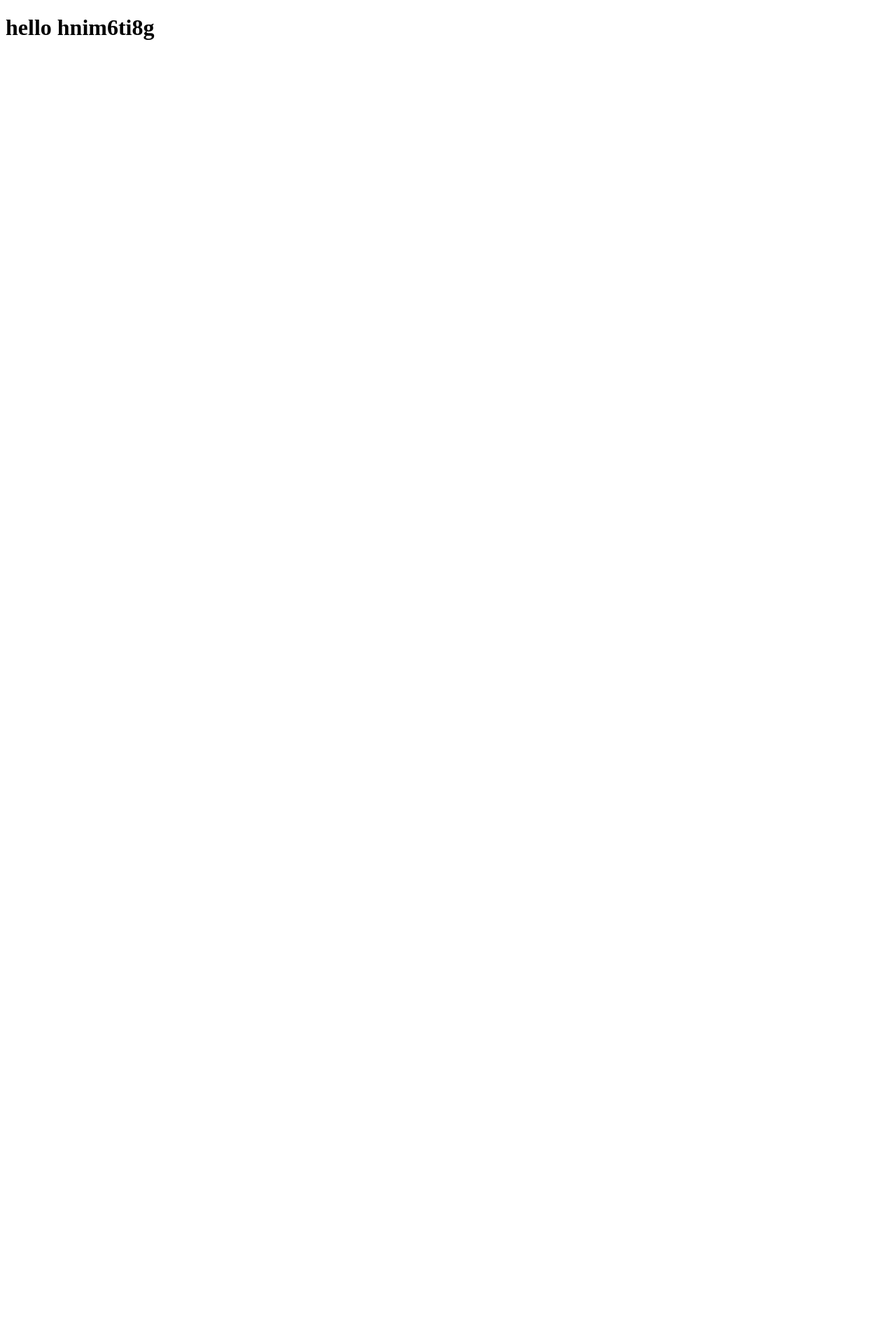
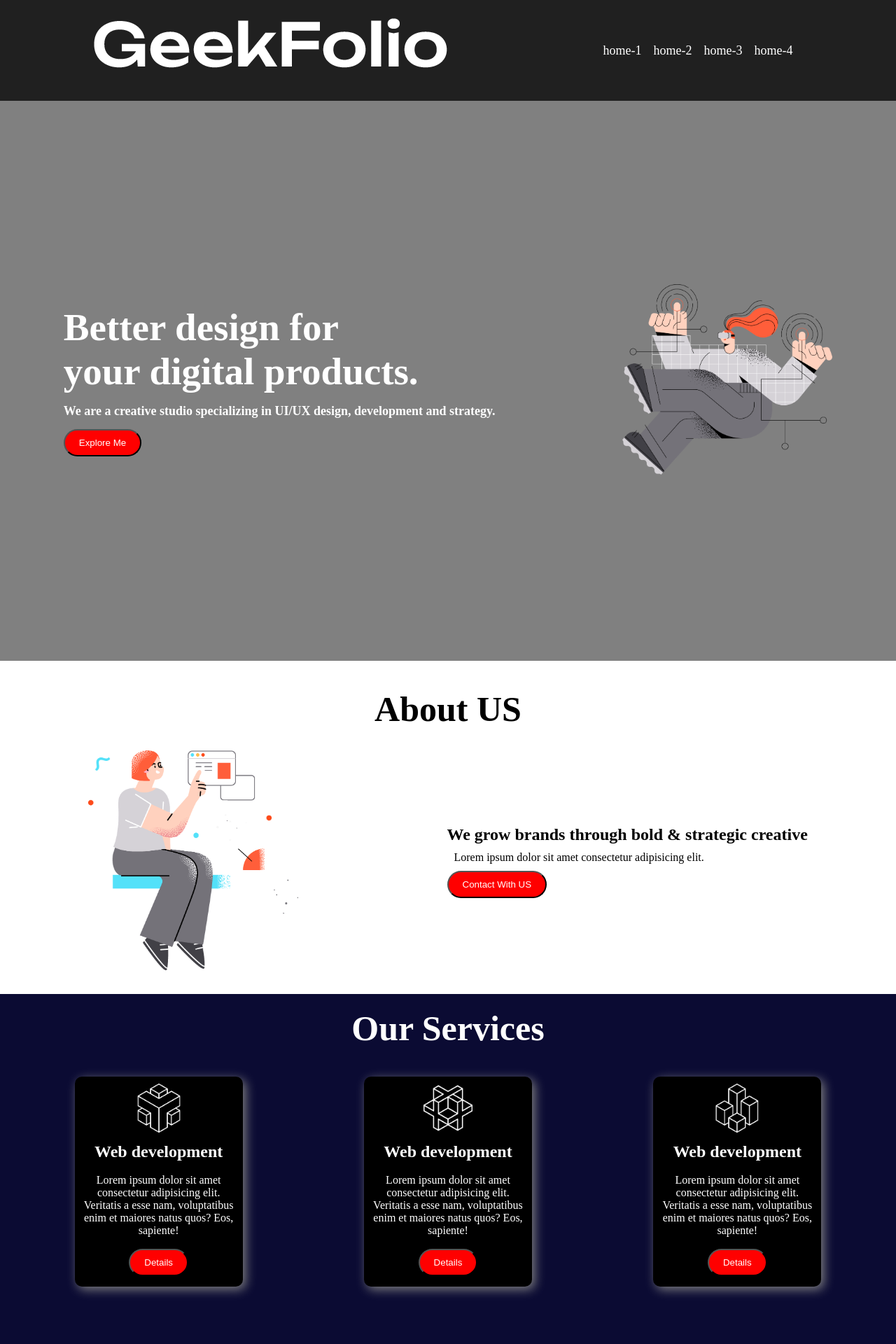
Before and after one commit to mrsaiful778/practice, a plain HTML site: page index.html in a window 1280 px wide. Shown: the whole page at 70% size. Before the commit the page ends 800 px from the top, so only its background shows below. Drawn offline with Linux system fonts and the light colour scheme.

Commit message:
added index file

```diff
--- a/index.html
+++ b/index.html
@@ -3,11 +3,84 @@
 <head>
     <meta charset="UTF-8">
     <meta name="viewport" content="width=device-width, initial-scale=1.0">
-    <title>Document</title>
+    <title>My  First Github project</title>
+    <link rel="stylesheet" href="style.css">
 </head>
 <body>
-    <h1>
-        hello hnim6ti8g
-    </h1>
+    <header>
+        <nav>
+            <div class="menu-container">
+                <div class="logo">
+                    <img src="./logo-light.png" alt="">
+                </div>
+                <div class="menus">
+                    <li class="item">home-1</li>
+                    <li class="item">home-2</li>
+                    <li class="item">home-3</li>
+                    <li class="item">home-4</li>
+
+                </div>
+            </div>
+        </nav>
+    </header>
+    <main>
+        <section>
+            <div class="banner-container">
+                <div class="banner-text">
+                    <h1 class="title">Better design for <br>your digital products.</h1>
+                    <p class="description">We are a creative studio specializing in UI/UX design,
+                        development and strategy.</p>
+                        <button class="btn">Explore Me</button>
+                </div>
+                <div class="banner-photo">
+                    <img  class="banner-img" src="banner.png" alt="">
+                </div>
+
+            </div>
+        </section>
+
+    </main>
+    <section>
+        <h1 class="about-title">About US</h1>
+        <div class="about-container">
+            <div class="about-info">
+                <h1>We grow brands through bold & strategic creative</h1>
+                <p>Lorem ipsum dolor sit amet consectetur adipisicing elit.</p>
+                <button class="btn">Contact With US</button>
+            </div>
+            <div class="about-photo">
+                <img class="banner-img" src="section.png" alt="">
+            </div>
+        </div>
+    </section>
+    <section class="section1">
+        <h1 class="about-title">Our Services</h1>
+        <div class="service-container">
+            <div class="box">
+                <img class="icon" src="0.png" alt="">
+                <h2 class="box-title">Web development</h2>
+                <p class="box-description">Lorem ipsum dolor sit amet consectetur adipisicing elit. Veritatis a esse nam, voluptatibus enim et maiores natus quos? Eos, sapiente!</p>
+                <button class="box-btn">Details</button>
+            </div>
+            <div class="box">
+                <img class="icon" src="1.png" alt="">
+                <h2 class="box-title">Web development</h2>
+                <p class="box-description">Lorem ipsum dolor sit amet consectetur adipisicing elit. Veritatis a esse nam, voluptatibus enim et maiores natus quos? Eos, sapiente!</p>
+                <button class="box-btn">Details</button>
+            </div>
+            <div class="box">
+                <img class="icon" src="2.png" alt="">
+                <h2 class="box-title">Web development</h2>
+                <p class="box-description">Lorem ipsum dolor sit amet consectetur adipisicing elit. Veritatis a esse nam, voluptatibus enim et maiores natus quos? Eos, sapiente!</p>
+                <button class="box-btn">Details</button>
+            </div>
+        </div>
+
+
+    </section>
+    <footer>
+
+    </footer>
+
 </body>
 </html>
--- /dev/null
+++ b/style.css
@@ -0,0 +1,139 @@
+*{
+    margin: 0px;
+    padding: 0px;
+}
+.menu-container{
+    background-color: rgb(32, 32, 32);
+    padding: 20px;
+    color: white;
+    list-style: none;
+    display: flex;
+    align-items: center;
+    justify-content: space-around;
+
+}
+.menus{
+    display: flex;
+}
+.logo{
+
+
+}
+.item{
+    margin-right: 10px;
+    padding-right: 7px;
+    font-size: 18px;
+    cursor: pointer;
+}
+.item:hover{
+    color: aqua;
+}
+.banner-img{
+    width: 300px;
+
+}
+.banner-container{
+    display: flex;
+    justify-content: space-around;
+    height: 100vh;
+    align-items: center;
+    /*border: 2px solid black;*/
+     /*background-image: url("./background.png");*
+    /*linear-gradient:(45deg, rgba(8,8,8), rgba(53,53,53));*/
+    background-position: center;
+    background-size: cover;
+    background-repeat: no-repeat;
+    background-color: gray;
+
+
+}
+.title{
+    font-size: 55px;
+    font-weight: bold;
+    color: white;
+
+}
+.description{
+    font-size: 18px;
+    margin-top: 15px;
+    margin-bottom: 15px;
+    color: white;
+    font-weight: bold;
+
+}
+.btn{
+    padding: 10px 20px;
+    background-color: rgb(255, 0, 0);
+    border-radius: 20px;
+    color: white;
+}
+.btn:hover{
+    background-color: aquamarine;
+    color: black;
+    border-radius: 20px;
+}
+.about-container{
+    margin: 10px;
+    display: flex;
+    justify-content: space-around;
+    align-items: center;
+    flex-direction: row-reverse;
+    padding: 10px;
+
+}
+.about-title{
+    text-align: center;
+    font-size: 50px;
+    margin: 20px;
+    padding-top: 20px;
+}
+.about-info p{
+padding: 10px;
+}
+.box{
+    width: 230px;
+    height: 280px;
+    box-shadow: 4px 4px 15px gray;
+    border-radius: 10px;
+    background-color: black;
+    color: white;
+    text-align: center;
+    padding: 10px 5px;
+}
+.icon{
+    width: 70px;
+
+}
+.box-btn{
+    margin:9px;
+    padding: 10px 20px;
+    background-color: rgb(255, 0, 0);
+    border-radius: 20px;
+    color: white;
+}
+.box-btn:hover{
+    background-color: aquamarine;
+    color: black;
+    border-radius: 20px;
+    transition-duration: 0s;
+}
+.box-title{
+    padding: 10px;
+}
+.box-description{
+    padding: 8px;
+
+}
+.service-container{
+    height: 300px;
+    display: flex;
+    justify-content: space-around;
+    padding: 20px;
+
+
+}
+.section1{
+    height: 500px;
+    color: white;
+    background-color: rgb(11, 11, 51);
+}
```
Also changed, not shown: 0.png (added), 1.png (added), 2.png (added), background.png (added), banner.png (added), index.js (added), logo-dark.png (added), logo-light.png (added), product-1.jpg (added), product-2.jpg (added), product-3.jpg (added), section.png (added).
